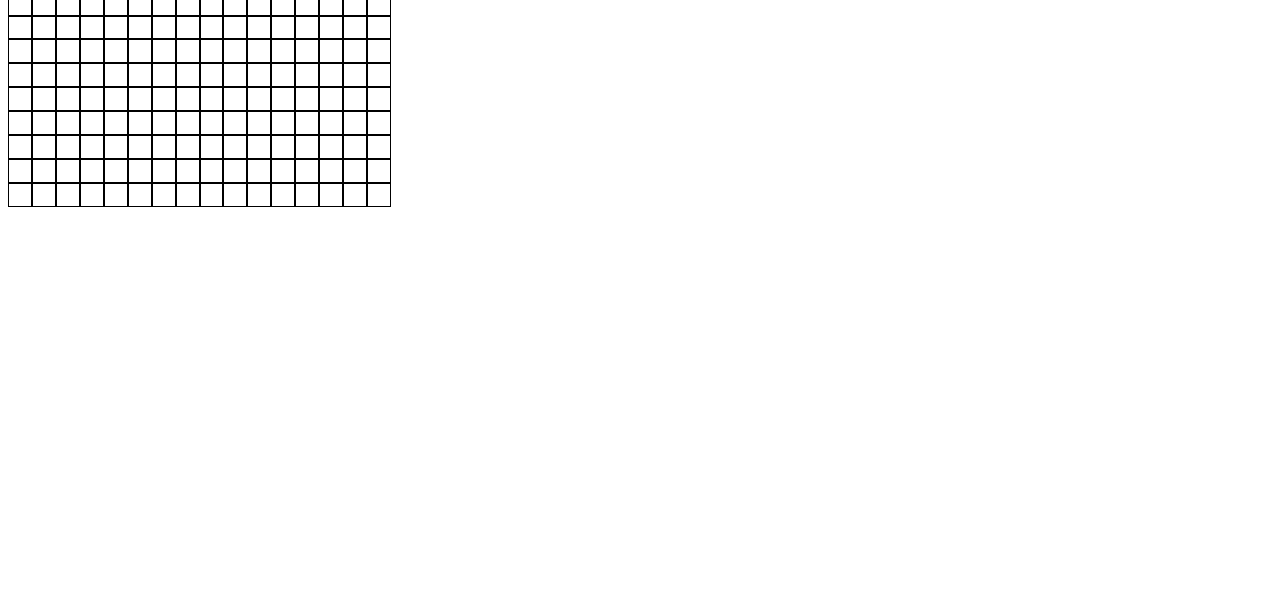
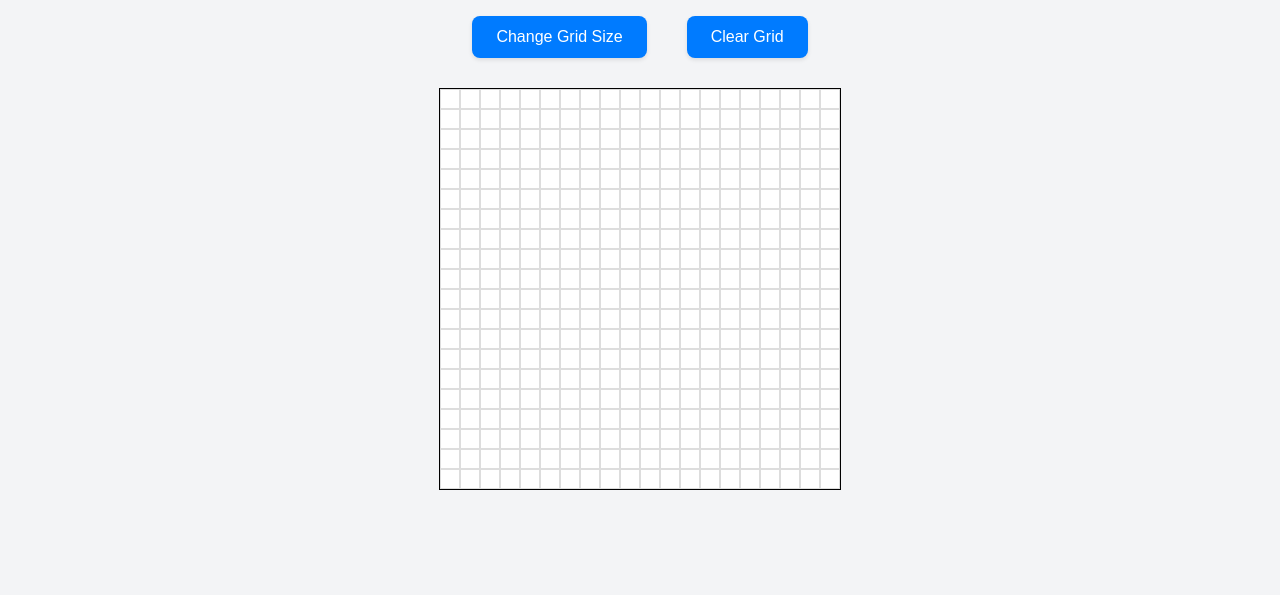
Before and after one commit to Kebid/Etch-a-Sketch, a plain HTML site: page index.html in a window 1280 px wide. Shown: the part 205-800 px from the top of the page. Drawn offline with Linux system fonts and the light colour scheme.

Commit message:
Few changes

```diff
--- a/index.html
+++ b/index.html
@@ -1,16 +1,19 @@
 <!DOCTYPE html>
-<html>
+<html lang="en">
 <head>
+  <meta charset="UTF-8">
+  <meta name="viewport" content="width=device-width, initial-scale=1.0">
   <title>Etch-A-Sketch</title>
+  <link href="https://fonts.googleapis.com/css2?family=Poppins:wght@400;600&display=swap" rel="stylesheet">
   <link rel="stylesheet" href="style.css">
 </head>
 <body>
-  <button id="changeGrid">Change Grid Size</button>
-  <div class="grid-container">
-    <div id="grid"></div>
+  <h1>Welcome to the World's Funniest Etch-A-Sketch!</h1>
+  <div class="controls">
+    <button id="changeGrid">Change Grid Size</button>
+    <button id="clearGrid">Clear Grid</button>
   </div>
-
+  <div id="grid-container"></div>
   <script src="script.js"></script>
-
 </body>
 </html>
--- a/script.js
+++ b/script.js
@@ -1,24 +1,38 @@
-const gridContainer = document.querySelector('.grid-container');
-const grid = document.getElementById('grid');
+const gridContainer = document.getElementById('grid-container');
 const changeGridButton = document.getElementById('changeGrid');
+const clearGridButton = document.getElementById('clearGrid');
 
+// Function to create the grid
 function createGrid(gridSize) {
-  grid.innerHTML = '';
+  gridContainer.innerHTML = ''; // Clear the grid
+
+  gridContainer.style.gridTemplateColumns = `repeat(${gridSize}, 1fr)`;
+  gridContainer.style.gridTemplateRows = `repeat(${gridSize}, 1fr)`;
 
   for (let i = 0; i < gridSize * gridSize; i++) {
     const gridItem = document.createElement('div');
     gridItem.classList.add('grid-item');
+
+    // Add random color on hover
+    gridItem.addEventListener('mouseover', () => {
+      gridItem.style.backgroundColor = getRandomColor();
+    });
+
     gridContainer.appendChild(gridItem);
   }
-
-  const gridItems = document.querySelectorAll('.grid-item');
-  gridItems.forEach(item => {
-    item.addEventListener('mouseover', () => {
-      item.style.backgroundColor = 'gray';
-    });
-  });
 }
 
+// Function to generate a random color
+function getRandomColor() {
+  const letters = '0123456789ABCDEF';
+  let color = '#';
+  for (let i = 0; i < 6; i++) {
+    color += letters[Math.floor(Math.random() * 16)];
+  }
+  return color;
+}
+
+// Event listener for changing grid size
 changeGridButton.addEventListener('click', () => {
   let gridSize = parseInt(prompt("Enter grid size (max 100):"));
 
@@ -30,5 +44,11 @@ changeGridButton.addEventListener('click', () => {
   createGrid(gridSize);
 });
 
-// Initial grid creation
-createGrid(16);
+// Event listener for clearing the grid
+clearGridButton.addEventListener('click', () => {
+  const gridItems = document.querySelectorAll('.grid-item');
+  gridItems.forEach(item => (item.style.backgroundColor = 'white'));
+});
+
+// Initial grid creation with default size 20
+createGrid(20);
--- a/style.css
+++ b/style.css
@@ -1,12 +1,63 @@
-.grid-container {
+/* General body styling */
+body {
   display: flex;
-  flex-wrap: wrap;
+  flex-direction: column;
+  align-items: center;
+  justify-content: center;
+  height: 100vh;
+  margin: 0;
+  font-family: 'Poppins', sans-serif;
+  background-color: #f3f4f6;
+}
+
+/* Header styling */
+h1 {
+  text-align: center;
+  font-size: 2.5rem;
+  color: #333;
+  margin-bottom: 20px;
+  font-weight: 600;
+}
+
+/* Button styling */
+button {
+  padding: 12px 24px;
+  font-size: 1rem;
+  margin: 10px;
+  border: none;
+  border-radius: 8px;
+  background-color: #007BFF;
+  color: white;
+  cursor: pointer;
+  box-shadow: 0 2px 4px rgba(0, 0, 0, 0.1);
+  transition: background-color 0.3s, transform 0.2s;
+}
+
+button:hover {
+  background-color: #0056b3;
+  transform: scale(1.05);
+}
+
+button:active {
+  transform: scale(0.95);
+}
+
+/* Center the controls and grid */
+.controls {
+  display: flex;
+  gap: 20px;
+  margin-bottom: 20px;
+}
+
+#grid-container {
+  display: grid;
   width: 400px;
+  height: 400px;
+  border: 1px solid black;
+  background-color: white;
 }
 
 .grid-item {
-  width: calc((400px - 17px) / 16);
-  height: calc((400px - 17px) / 16);
-  border: 1px solid black;
+  border: 1px solid #ddd;
   box-sizing: border-box;
 }
```
